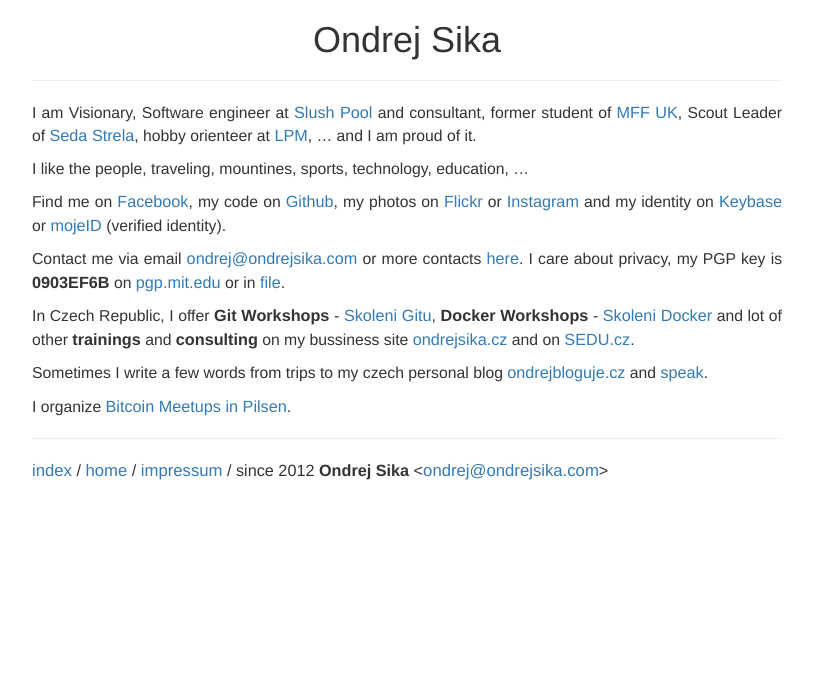
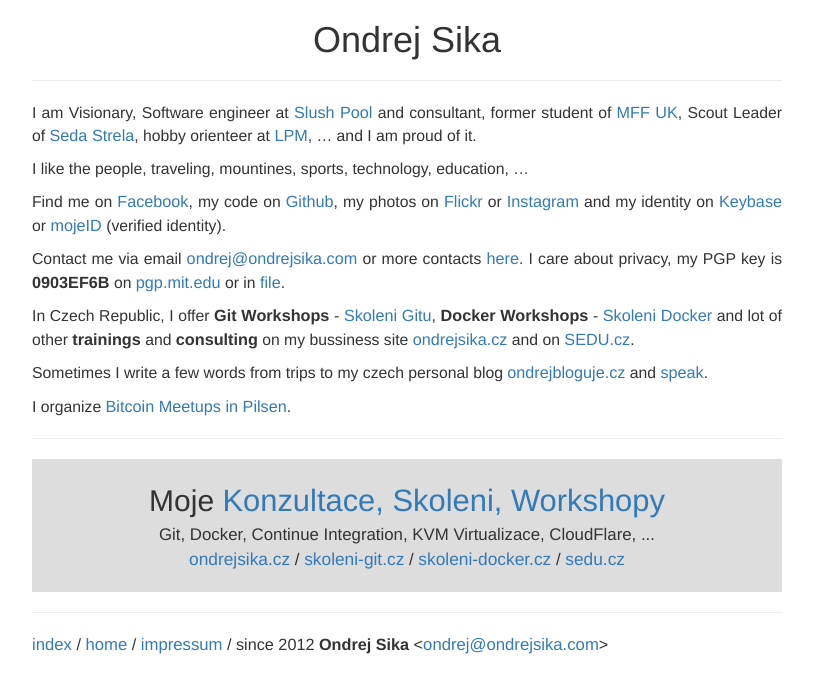
Before and after one commit to ondrejsika/ondrejsika.com, a Jekyll site: the page built from index.md, in a window 1280 px wide. Shown: the top 693 px of the page, without its empty margins (233-1046 px from the left). Built offline with Jekyll 4.4.1, drawn with Linux system fonts in a browser that asks for light colours; comment, search, counter and statistics services are not loaded.

Commit message:
index - add ondrejsika.cz ad

```diff
--- a/index.md
+++ b/index.md
@@ -26,3 +26,13 @@
 Sometimes I write a few words from trips to my czech personal blog [ondrejbloguje.cz](https://ondrejbloguje.cz) and [speak](/talks).
 
 I organize [Bitcoin Meetups in Pilsen](http://bitcoinplzen.cz).
+
+---
+
+<div style="background: #ddd; padding: 20px; text-align: center; font-size: 1.1em;">
+<span style="font-size: 30px;">Moje <a href="https://ondrejsika.cz">Konzultace, Skoleni, Workshopy</a></span>
+<br>
+Git, Docker, Continue Integration, KVM Virtualizace, CloudFlare, ...
+<br>
+<a href="https://ondrejsika.cz">ondrejsika.cz</a> / <a href="https://skoleni-git.cz">skoleni-git.cz</a> / <a href="https://skoleni-docker.cz">skoleni-docker.cz</a> / <a href="https://sedu.cz">sedu.cz</a>
+</div>
```
